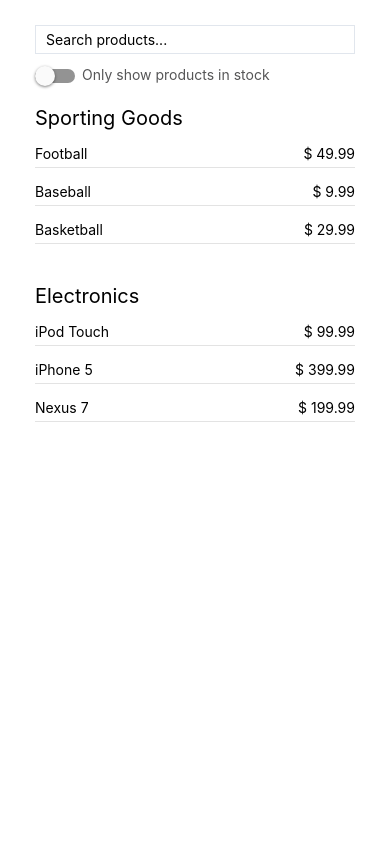
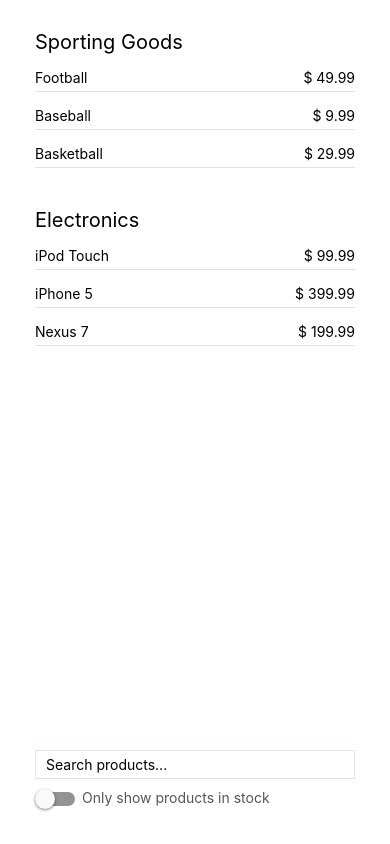
Before and after one commit to ajsaraujo/react-native-product-search, a React Native app: screen / in a window 390 px wide. Built offline with nearby package versions, Linux system fonts and the light colour scheme.

Commit message:
Put search bar and toggle at the bottom of the page

```diff
--- a/App.tsx
+++ b/App.tsx
@@ -10,15 +10,18 @@
 export default function App() {
   return (
     <View style={styles.container}>
-      <View style={{ marginBottom: 12 }}>
-        <SearchBar></SearchBar>
-      </View>
-      <Toggle></Toggle>
       <View style={styles.categoriesContainer}>
         <FlatList
           data={parseData(Products)}
           renderItem={({ item }) => CategoryComponent({ category: item })}
         ></FlatList>
+      </View>
+
+      <View>
+        <View style={{ marginBottom: 10 }}>
+          <SearchBar></SearchBar>
+        </View>
+        <Toggle></Toggle>
       </View>
     </View>
   );
@@ -26,8 +29,13 @@
 
 const styles = StyleSheet.create({
   container: {
-    paddingTop: 25,
+    paddingTop: 10,
+    paddingBottom: 35,
     paddingHorizontal: 35,
+    display: "flex",
+    flexDirection: "column",
+    justifyContent: "space-between",
+    flex: 1,
   },
   categoriesContainer: {
     marginTop: 20,
```
